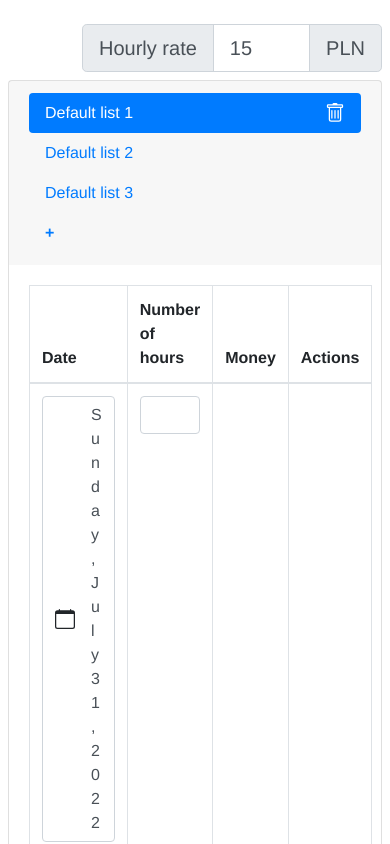
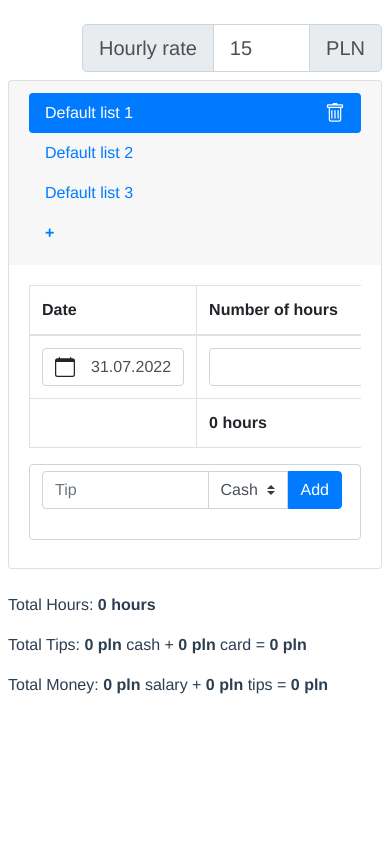
Before and after one commit to sheldonfar/listio, a Vue app: page / in a window 390 px wide. Shown: the top 844 px of the page. Built offline with nearby package versions, Linux system fonts and the light colour scheme.

Commit message:
Improve display on mobile

```diff
--- a/src/components/NavList.vue
+++ b/src/components/NavList.vue
@@ -38,8 +38,10 @@
             />
           </div>
         </template>
+        <div class="table-responsive">
           <b-table
             hover
+            class="record-table"
             bordered
             :items="records"
             :fields="fields"
@@ -48,6 +50,8 @@
               <b-form-datepicker
                 v-if="isRecordEditMode && focusedRecordId === data.item.id"
                 autofocus
+                :date-format-options="{ year: 'numeric', month: 'numeric', day: 'numeric' }"
+                locale="pl-PL"
                 :value="data.item.date"
                 @blur="handleEditRecordDate($event, data.item.id)"
               />
@@ -57,6 +61,7 @@
             <template #cell(value)="data">
               <b-form-input
                 v-if="isRecordEditMode && focusedRecordId === data.item.id"
+                class="value-input"
                 type="number"
                 :value="data.item.value"
                 @blur="handleEditRecordValue($event, data.item.id)"
@@ -91,12 +96,15 @@
                 <th>
                   <b-form-datepicker
                     v-model="newRecordDate"
+                    :date-format-options="{ year: 'numeric', month: 'numeric', day: 'numeric' }"
                     autofocus
+                    locale="pl-PL"
                   />
                 </th>
                 <th>
                   <b-form-input
                     v-model="newRecordValue"
+                    class="value-input"
                     type="number"
                     @blur="handleAddRecord(list.id)"
                   />
@@ -112,6 +120,7 @@
               </tr>
             </template>
           </b-table>
+        </div>
 
         <Tips :list-id="list.id" />
       </b-tab>
@@ -264,4 +273,11 @@ export default {
   width: 300px;
 }
 
+.record-table {
+  width: max-content;
+}
+
+.value-input {
+  max-width: fit-content;
+}
 </style>
```
Lines whose indentation alone changed are shown as unchanged.
